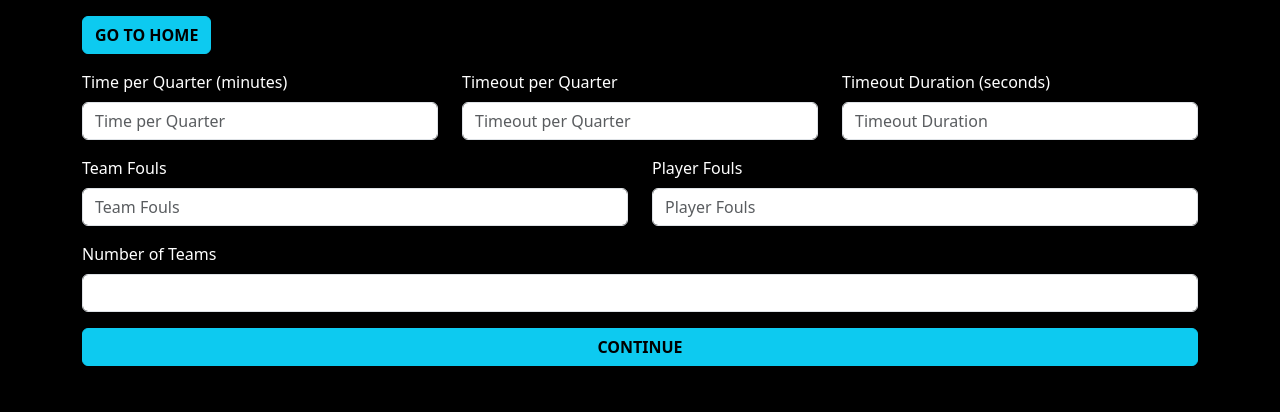
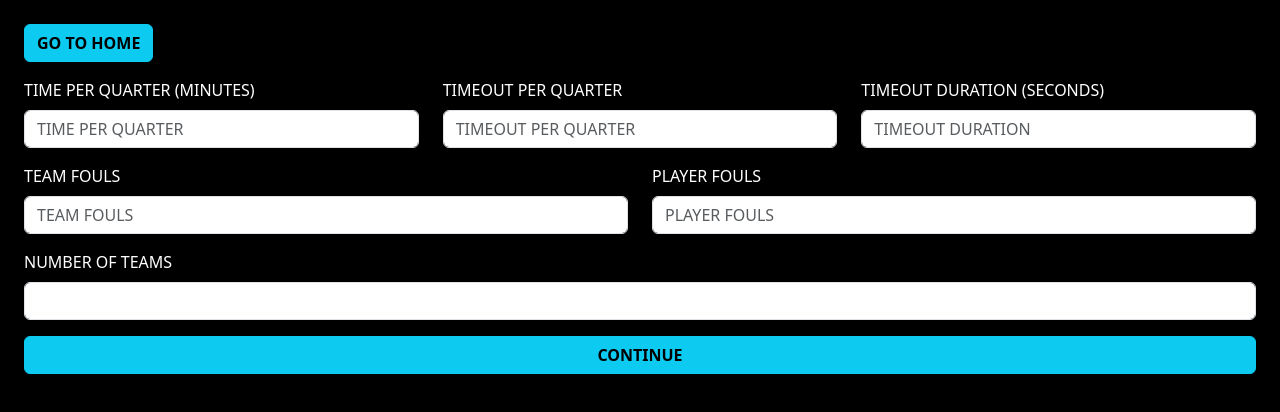
Before and after one commit to karlovkso/scoreboard, a React (Vite) app: page /scoreboard/setup in a window 1280 px wide. Shown: the top 412 px of the page. Built offline with nearby package versions, Linux system fonts and the light colour scheme.

Commit message:
minor changes

```diff
--- a/src/index.css
+++ b/src/index.css
@@ -19,3 +19,9 @@ body {
   border-color: black;
   color: #198754;
 }
+
+.std-success-modal-btn:hover {
+  background-color: white;
+  border-color: white;
+  color: #198754;
+}
--- a/src/pages/Scoreboard.jsx
+++ b/src/pages/Scoreboard.jsx
@@ -130,7 +130,7 @@ const Scoreboard = () => {
   };
 
   return (
-    <div className="container mt-4">
+    <div className="container-fluid mt-4 mb-3 px-4">
       <div className="d-flex gap-2">
         <button
           className="std-btn btn btn-info fw-bold"
--- a/src/pages/Setup.jsx
+++ b/src/pages/Setup.jsx
@@ -65,7 +65,7 @@ const Setup = () => {
   };
 
   return (
-    <div className="container mt-3 mb-3">
+    <div className="container-fluid mt-4 mb-3 px-4">
       <button
         className="std-btn btn btn-info mb-3 fw-bold"
         onClick={() => navigate("/")}
@@ -75,11 +75,11 @@ const Setup = () => {
 
       <div className="row">
         <div className="col-md-4 mb-3">
-          <label className="form-label">Time per Quarter (minutes)</label>
+          <label className="form-label">TIME PER QUARTER (MINUTES)</label>
           <input
             type="number"
             className="form-control"
-            placeholder="Time per Quarter"
+            placeholder="TIME PER QUARTER"
             name="timePerQuarter"
             value={formData.timePerQuarter}
             onChange={handleOtherChange}
@@ -87,11 +87,11 @@ const Setup = () => {
         </div>
 
         <div className="col-md-4 mb-3">
-          <label className="form-label">Timeout per Quarter</label>
+          <label className="form-label">TIMEOUT PER QUARTER</label>
           <input
             type="number"
             className="form-control"
-            placeholder="Timeout per Quarter"
+            placeholder="TIMEOUT PER QUARTER"
             name="timeoutPerQuarter"
             value={formData.timeoutPerQuarter}
             onChange={handleOtherChange}
@@ -99,11 +99,11 @@ const Setup = () => {
         </div>
 
         <div className="col-md-4 mb-3">
-          <label className="form-label">Timeout Duration (seconds)</label>
+          <label className="form-label">TIMEOUT DURATION (SECONDS)</label>
           <input
             type="number"
             className="form-control"
-            placeholder="Timeout Duration"
+            placeholder="TIMEOUT DURATION"
             name="timeoutDuration"
             value={formData.timeoutDuration}
             onChange={handleOtherChange}
@@ -113,11 +113,11 @@ const Setup = () => {
 
       <div className="row">
         <div className="col-md-6 mb-3">
-          <label className="form-label">Team Fouls</label>
+          <label className="form-label">TEAM FOULS</label>
           <input
             type="number"
             className="form-control"
-            placeholder="Team Fouls"
+            placeholder="TEAM FOULS"
             name="teamFouls"
             value={formData.teamFouls}
             onChange={handleOtherChange}
@@ -125,11 +125,11 @@ const Setup = () => {
         </div>
 
         <div className="col-md-6 mb-3">
-          <label className="form-label">Player Fouls</label>
+          <label className="form-label">PLAYER FOULS</label>
           <input
             type="number"
             className="form-control"
-            placeholder="Player Fouls"
+            placeholder="PLAYER FOULS"
             name="playerFouls"
             value={formData.playerFouls}
             onChange={handleOtherChange}
@@ -138,7 +138,7 @@ const Setup = () => {
       </div>
 
       <div className="mb-3">
-        <label className="form-label">Number of Teams</label>
+        <label className="form-label">NUMBER OF TEAMS</label>
         <input
           type="number"
           className="form-control"
@@ -150,7 +150,7 @@ const Setup = () => {
 
       {formData.teams.map((team, index) => (
         <div key={index} className="border p-3 mb-3 rounded">
-          <h5>Team {index + 1}</h5>
+          <h5>TEAM {index + 1}</h5>
 
           <input
             className="form-control mb-2"
--- a/src/pages/Summary.jsx
+++ b/src/pages/Summary.jsx
@@ -80,7 +80,7 @@ const Summary = () => {
   };
 
   return (
-    <div className="container mt-3 mb-3 position-relative">
+    <div className="container-fluid mt-4 mb-3 px-4 position-relative">
       <button
         className="std-btn btn btn-info mb-3 fw-bold"
         onClick={() => navigate("/setup")}
@@ -90,33 +90,33 @@ const Summary = () => {
 
       {/* Game Summary */}
       <p>
-        <strong>Number of Teams:</strong> {formData.teamNumber}
+        <strong>NUMBER OF TEAMS:</strong> {formData.teamNumber}
       </p>
       <div className="row mb-2">
         <div className="col-md-4">
           <p>
-            <strong>Time per Quarter:</strong> {formData.timePerQuarter} minutes
+            <strong>TIME PER QUARTER:</strong> {formData.timePerQuarter} MINUTES
           </p>
         </div>
         <div className="col-md-4">
           <p>
-            <strong>Timeout per Quarter:</strong> {formData.timeoutPerQuarter}
+            <strong>TIMEOUT PER QUARTER:</strong> {formData.timeoutPerQuarter}
           </p>
         </div>
         <div className="col-md-4">
           <p>
-            <strong>Timeout Duration:</strong> {formData.timeoutDuration}{" "}
-            seconds
+            <strong>TIMEOUT DURATION:</strong> {formData.timeoutDuration}{" "}
+            SECONDS
           </p>
         </div>
         <div className="col-md-4">
           <p>
-            <strong>Team Fouls:</strong> {formData.teamFouls}
+            <strong>TEAM FOULS:</strong> {formData.teamFouls}
           </p>
         </div>
         <div className="col-md-4">
           <p>
-            <strong>Player Fouls:</strong> {formData.playerFouls}
+            <strong>PLAYER FOULS:</strong> {formData.playerFouls}
           </p>
         </div>
       </div>
@@ -130,7 +130,7 @@ const Summary = () => {
         >
           <h5 className="fw-bold">{team.teamName}</h5>
           <p>
-            <strong>Players:</strong> {team.teamPlayerNames}
+            <strong>PLAYERS:</strong> {team.teamPlayerNames}
           </p>
         </div>
       ))}
@@ -146,7 +146,7 @@ const Summary = () => {
       {/* Match History */}
       {matchHistory.length > 0 && (
         <div className="mt-4">
-          <h4 className="fw-bold">Match History</h4>
+          <h4 className="fw-bold">MATCH HISTORY</h4>
           <ul className="list-group">
             {matchHistory.map((match, index) => (
               <li
@@ -178,7 +178,7 @@ const Summary = () => {
           <div className="modal-dialog">
             <div className="modal-content">
               <div className="modal-header">
-                <h5 className="modal-title">Select Teams to Match Up</h5>
+                <h5 className="modal-title">SELECT TEAMS TO MATCH UP</h5>
                 <button
                   type="button"
                   className="btn-close"
@@ -187,13 +187,13 @@ const Summary = () => {
               </div>
               <div className="modal-body">
                 <div className="mb-3">
-                  <label className="form-label">Team 1</label>
+                  <label className="form-label">TEAM 1</label>
                   <select
                     className="form-select"
                     value={team1}
                     onChange={(e) => setTeam1(e.target.value)}
                   >
-                    <option value="">Select Team</option>
+                    <option value="">SELECT TEAM</option>
                     {formData.teams.map((team, idx) => (
                       <option key={idx} value={team.teamName}>
                         {team.teamName}
@@ -203,13 +203,13 @@ const Summary = () => {
                 </div>
 
                 <div className="mb-3">
-                  <label className="form-label">Team 2</label>
+                  <label className="form-label">TEAM 2</label>
                   <select
                     className="form-select"
                     value={team2}
                     onChange={(e) => setTeam2(e.target.value)}
                   >
-                    <option value="">Select Team</option>
+                    <option value="">SELECT TEAM</option>
                     {formData.teams.map((team, idx) => (
                       <option key={idx} value={team.teamName}>
                         {team.teamName}
@@ -220,13 +220,10 @@ const Summary = () => {
               </div>
               <div className="modal-footer">
                 <button
-                  className="btn btn-secondary"
-                  onClick={() => setShowModal(false)}
+                  className="std-success-modal-btn btn btn-success fw-bold"
+                  onClick={handleStartGame}
                 >
-                  Close
-                </button>
-                <button className="btn btn-primary" onClick={handleStartGame}>
-                  Start Game
+                  START GAME
                 </button>
               </div>
             </div>
```
